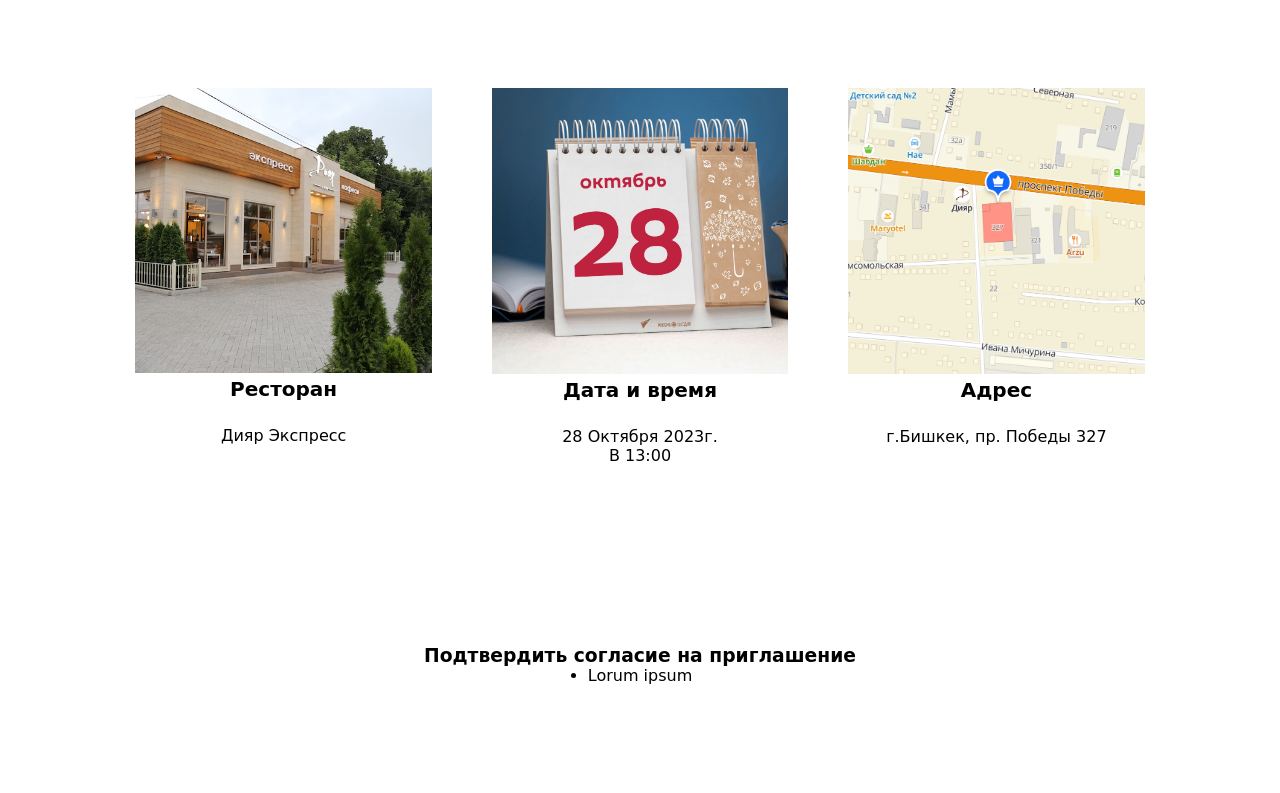
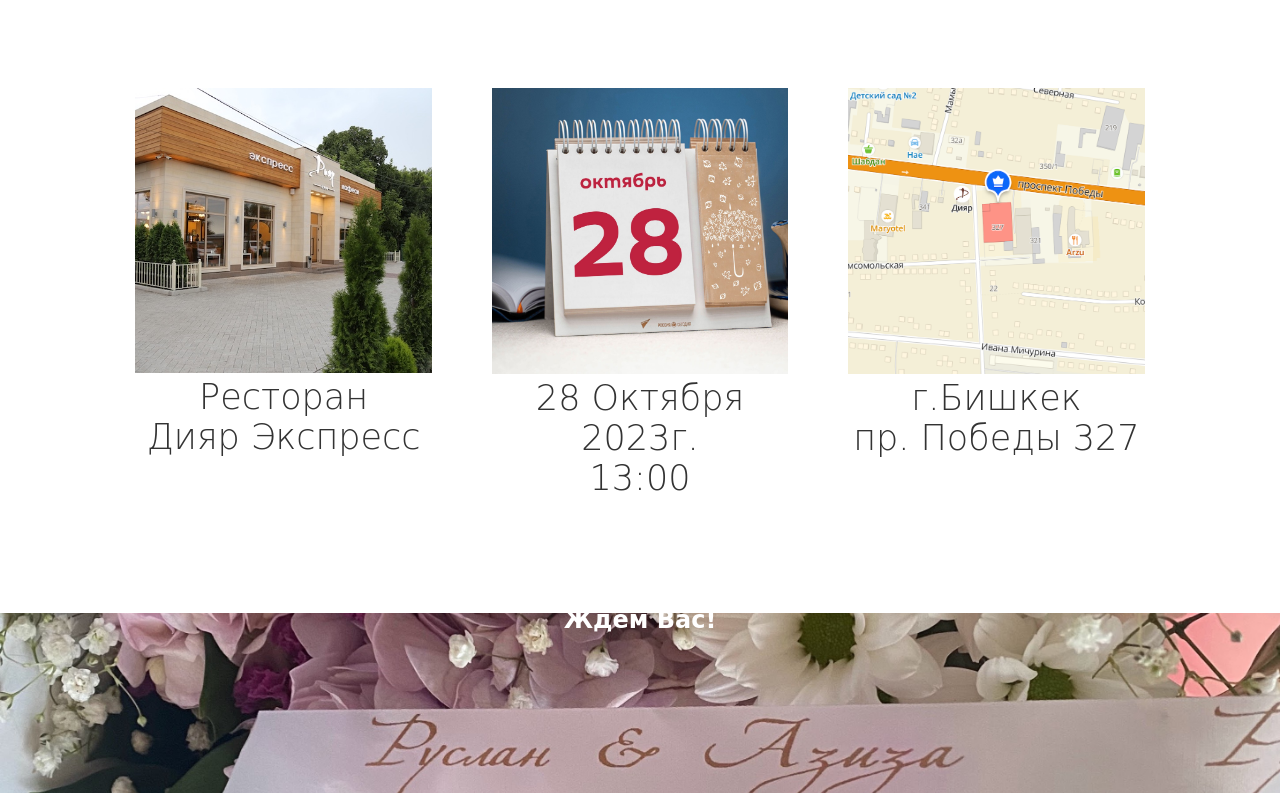
Before and after one commit to Nargiza14/wedding-card, a plain HTML site: page index.html in a window 1280 px wide. Shown: the part 1785-2578 px from the top of the page. Drawn offline with Linux system fonts and the light colour scheme.

Commit message:
feat: add footer

```diff
--- a/index.html
+++ b/index.html
@@ -20,7 +20,7 @@
       <p>
         Мы хотим разделить этот важный день вместе с Вами, близкими и родными
         нам людьми! <br />
-        Приглашаем Вас на наш праздник!
+        Приглашаем Вас!
       </p>
       <img src="assets/28.png" alt="" width="50%" />
     </section>
@@ -51,34 +51,30 @@
       <ul class="info-text">
         <li>
           <div class="img"><img src="assets/diyar2.jpeg" alt="" /></div>
-          <h4>Ресторан</h4>
-          <p>Дияр Экспресс</p>
+          <h4>
+            Ресторан <br />
+            Дияр Экспресс
+          </h4>
         </li>
         <li>
           <div class="img"><img src="assets/date.jpeg" alt="" /></div>
-          <h4>Дата и время</h4>
-          <p>
+          <h4>
             28 Октября 2023г. <br />
-            В 13:00
-          </p>
+            13:00
+          </h4>
         </li>
         <li>
           <div class="img"><img src="assets/location.png" alt="" /></div>
-          <h4>Адрес</h4>
-          <p>г.Бишкек, пр. Победы 327</p>
+          <h4>
+            г.Бишкек <br />
+            пр. Победы 327
+          </h4>
         </li>
       </ul>
     </section>
 
-    <section class="rsvp-area" id="rsvp">
-      <h3 class="rsvp-title">Подтвердить согласие на приглашение</h3>
-      <ul class="rsvp-content">
-        <li>
-          <i class="fa fa-heart"></i>
-          <p>Lorum ipsum</p>
-          <a href="#"></a>
-        </li>
-      </ul>
+    <section class="footer">
+      <h2>Ждём Вас!</h2>
     </section>
   </body>
 </html>
--- a/style.css
+++ b/style.css
@@ -158,10 +158,32 @@ ul.info-text {
 }
 
 .info-text li h4 {
-  font-size: 20px;
+  font-size: 35px;
   margin-bottom: 25px;
+  color: #333;
+  font-weight: 300;
 }
 
-.info-text li p {
-  margin: 0;
+@media (max-width: 1000px) {
+  .info-text li {
+    flex-basis: 100%;
+    margin-bottom: 65px;
+  }
+  .info-text li:last-child {
+    margin-bottom: 0;
+  }
 }
+
+.footer {
+  background-image: url(assets/footer.jpeg);
+  background-position: center;
+  background-repeat: no-repeat;
+  background-size: cover;
+  margin-bottom: -25%;
+}
+
+.footer h2 {
+  color: white;
+  font-weight: 900;
+  margin-top: -9%;
+}
```
Also changed, not shown: assets/Diyar.jpeg (deleted), assets/footer.jpeg (added).
